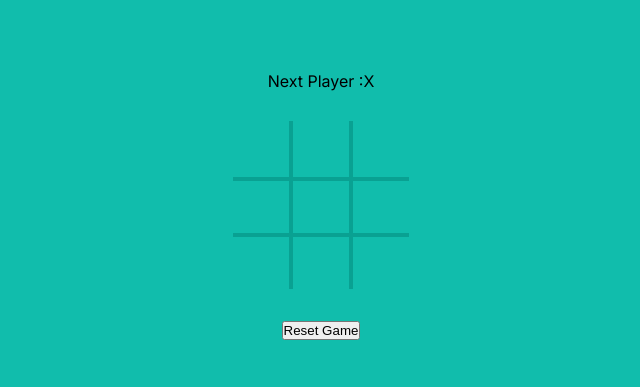
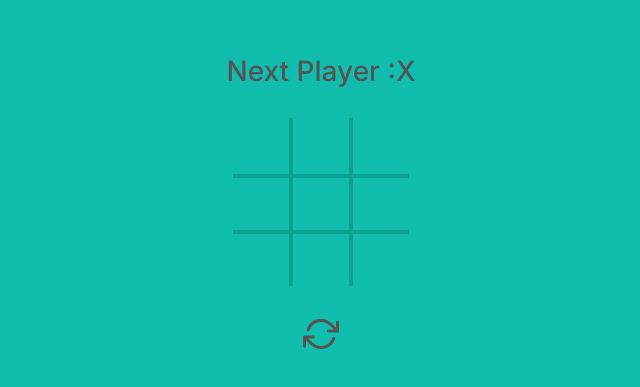
Before and after one commit to sepidsoroush/Tic-Tac-Toe, a Next.js app: page / in a window 1280 px wide. Shown: the part 195-582 px from the top of the page, without its empty margins (319-959 px from the left). Built offline with nearby package versions, Linux system fonts and the light colour scheme.

Commit message:
fix draw result bug

```diff
--- a/src/components/Board.js
+++ b/src/components/Board.js
@@ -1,10 +1,11 @@
 import { useState } from "react"
 import styles from '@/styles/Board.module.css'
+import {ResetIcon} from './Icons'
 
 const Square = ({value , onSquareClick})=>{
     return(
-        <button className={styles.square} onClick={onSquareClick}>
-            {value}
+        <button className={`${styles.square}`} onClick={onSquareClick}>
+            <span className={value ==='X' ? styles.xPlayer : styles.oPlayer}>{value}</span>
         </button>
     )
 }
@@ -21,9 +22,10 @@ function calculateWinner (squares){
     ];
     for (let i=0 ; i<lines.length ; i++){
         const [a,b,c] = lines[i];
-        if ( squares[a] && squares[a] === squares[b] && squares[a] === squares[c]){
+        const winnerComb = (squares[a] && squares[a] === squares[b] && squares[a] === squares[c]);
+        if (winnerComb){
             return squares[a];
-        }else if(!squares.includes(null)){
+        }else if(winnerComb && !squares.includes(null)){
             return 'Draw';
         }
     }
@@ -57,10 +59,14 @@ const Board = ()=>{
     else{
         status = "Next Player :"+(xIsNext? 'X':'O');
     }
-    const Reset =({handleReset})=>{
+    const Reset =({})=>{
+        function handleReset(){
+            setSquares(emptyBoard);
+            setXIsNext(true);
+        }
         return(
-            <button onClick={handleReset}>
-                Reset Game
+            <button onClick={handleReset} className={styles.reset}>
+                <ResetIcon  />
             </button>
         )
     }
@@ -93,7 +99,7 @@ const Board = ()=>{
                     <Square value={squares[8]} onSquareClick={()=>handleClick(8)} />
                 </div>
             </div>
-            <div><Reset handleReset={()=>setSquares(emptyBoard)} /></div>
+            <div><Reset /></div>
         </div>
     );
 }
--- /dev/null
+++ b/src/components/Icons.js
@@ -0,0 +1,5 @@
+export const ResetIcon = () => {
+    return(
+        <svg xmlns="http://www.w3.org/2000/svg" viewBox="0 0 24 24" fill="none" stroke="currentColor" strokeWidth="2" strokeLinecap="round" strokeLinejoin="round" className="feather feather-refresh-cw"><polyline points="23 4 23 10 17 10"></polyline><polyline points="1 20 1 14 7 14"></polyline><path d="M3.51 9a9 9 0 0 1 14.85-3.36L23 10M1 14l4.64 4.36A9 9 0 0 0 20.49 15"></path></svg>
+    )
+}
--- a/src/styles/Board.module.css
+++ b/src/styles/Board.module.css
@@ -21,9 +21,14 @@
     padding: 0;
     text-align: center;
     position: relative;
-    color: #545454;
     font-size: 32px;
     font-weight: 700;
+}
+.xPlayer{
+    color: #545454;
+}
+.oPlayer{
+    color: #f2ebd2;
 }
 .board{
     width: auto;
@@ -43,3 +48,16 @@
     background-color: #09a192;
     z-index: 10;
 }
+.status{
+    font-size: 24px;
+    color: #545454;
+    font-size: 28px;
+    font-weight: 500;
+}
+.reset{
+    border: 0;
+    background-color: transparent;
+    color: #545454;
+    width: 36px;
+    height: 36px;
+}
```
